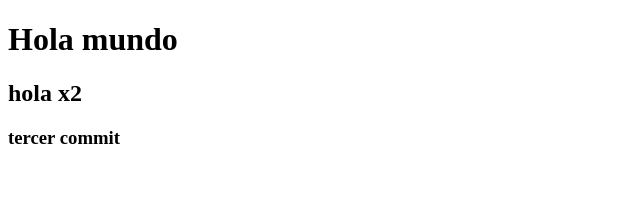
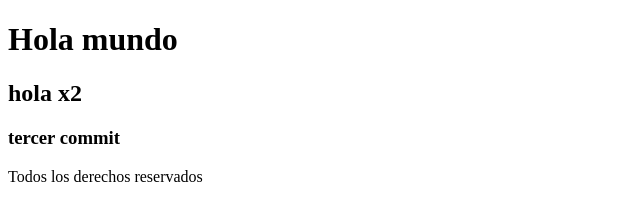
Before and after one commit to nachorequena/clasecoder, a plain HTML site: page index.html in a window 1280 px wide. Shown: the whole page, without its empty margins (0-640 px from the left). Drawn offline with Linux system fonts and the light colour scheme.

Commit message:
desarrollamos un footer

```diff
--- a/index.html
+++ b/index.html
@@ -10,4 +10,8 @@
     <h2>hola x2</h2>
     <h3>tercer commit</h3>
 </body>
+
+<footer>
+    <p>Todos los derechos reservados</p>
+</footer>
 </html>
```
